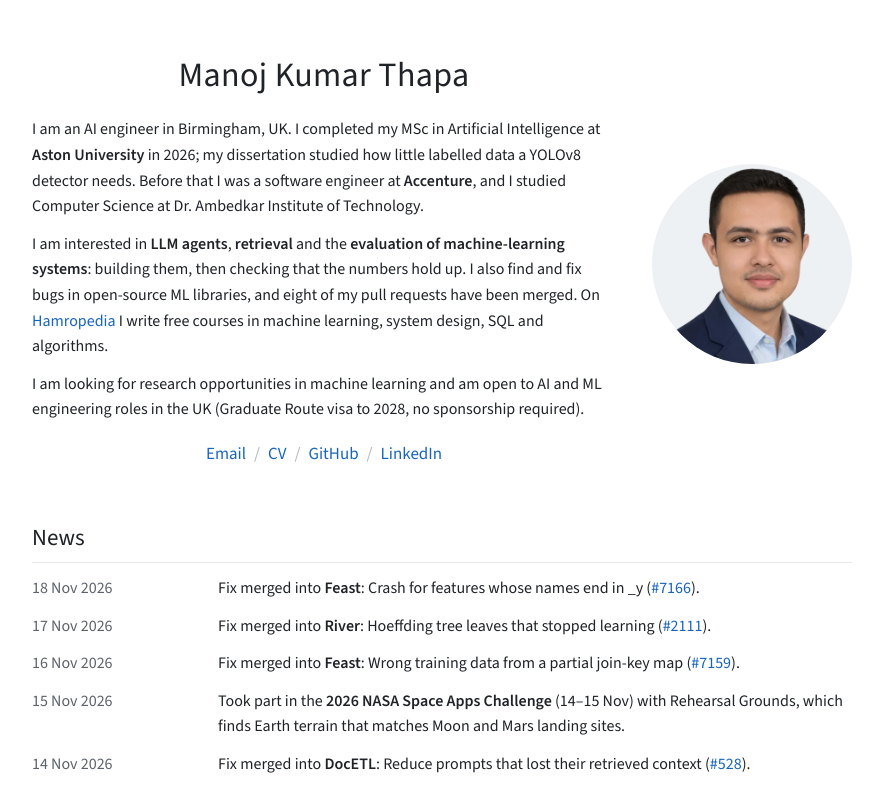
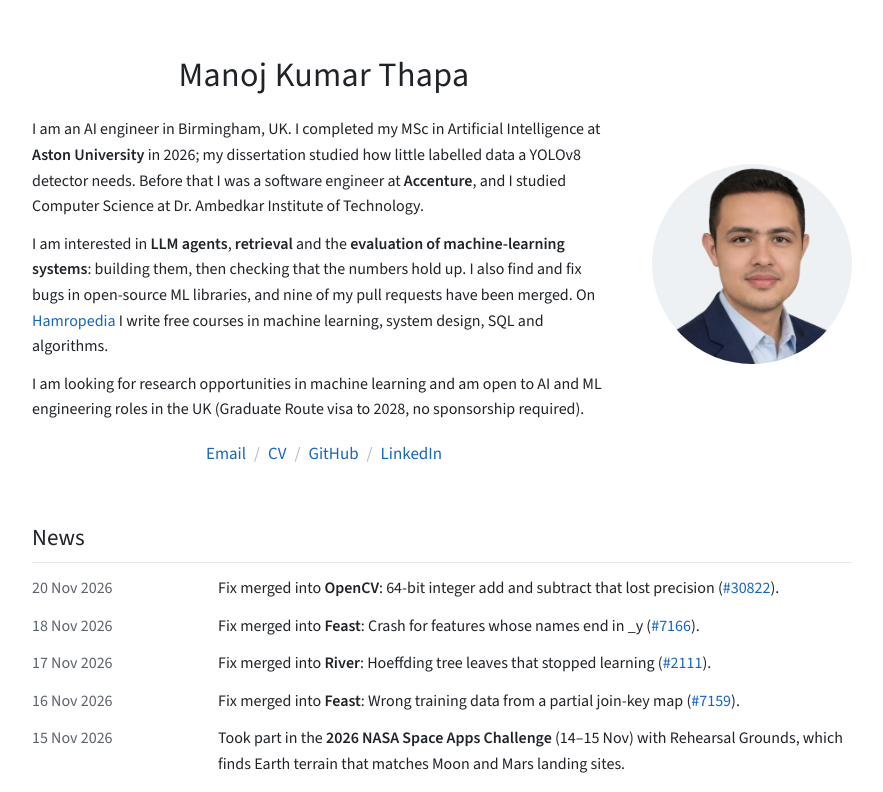
Before and after one commit to iammanoj807/profile, a React (Vite) app: page / in a window 1280 px wide. Shown: the top 792 px of the page, without its empty margins (198-1081 px from the left). Built offline with nearby package versions, Linux system fonts and the light colour scheme.

Commit message:
Add the merged OpenCV PR

```diff
--- a/src/data/portfolioData.js
+++ b/src/data/portfolioData.js
@@ -241,6 +241,16 @@ export const portfolioData = {
             title: "Hoeffding tree leaves that stopped learning",
             summary: "River 0.27.0's new Rust tree never reactivated a deactivated leaf, so the default HoeffdingTreeClassifier and ARFClassifier could stop learning on imbalanced or changing streams: recall **0.0** where 0.26.1 gave **1.0**. The fix restores the old behaviour and also heals models pickled with 0.27.0.",
             tags: ["Rust", "Python", "Streaming ML"]
+        },
+        {
+            project: "OpenCV",
+            area: "Computer vision",
+            repo: "opencv/opencv",
+            pr: 30822,
+            merged: "2026-11-20",
+            title: "64-bit integer add and subtract that lost precision",
+            summary: "In OpenCV 5.x, cv::add and cv::subtract of a 64-bit integer array with a narrower integer array computed through double, so values above 2⁵³ lost their low bits. They now stay in 64-bit integers, which is also up to **3.6×** faster on one thread.",
+            tags: ["C++", "OpenCV"]
         }
     ],
 
```
